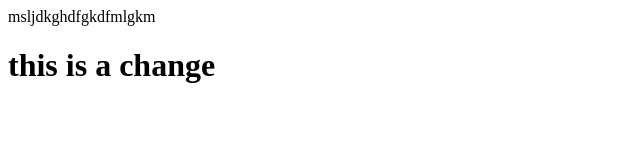
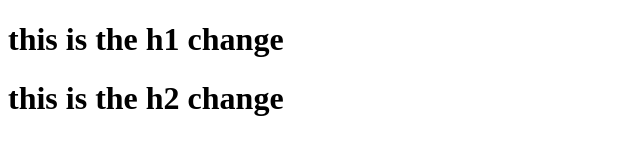
Before and after one commit to titanRoyal/first_rep, a plain HTML site: page index.html in a window 1280 px wide. Shown: the whole page, without its empty margins (0-640 px from the left). Drawn offline with Linux system fonts and the light colour scheme.

Commit message:
Update index.html

```diff
--- a/index.html
+++ b/index.html
@@ -7,8 +7,8 @@
 </head>
 
 <body>
-  msljdkghdfgkdfmlgkm
-  <h1>this is a change</h1>
+  <h1>this is the h1 change</h1>
+  <h1>this is the h2 change</h1>
 </body>
 
 </html>
```
